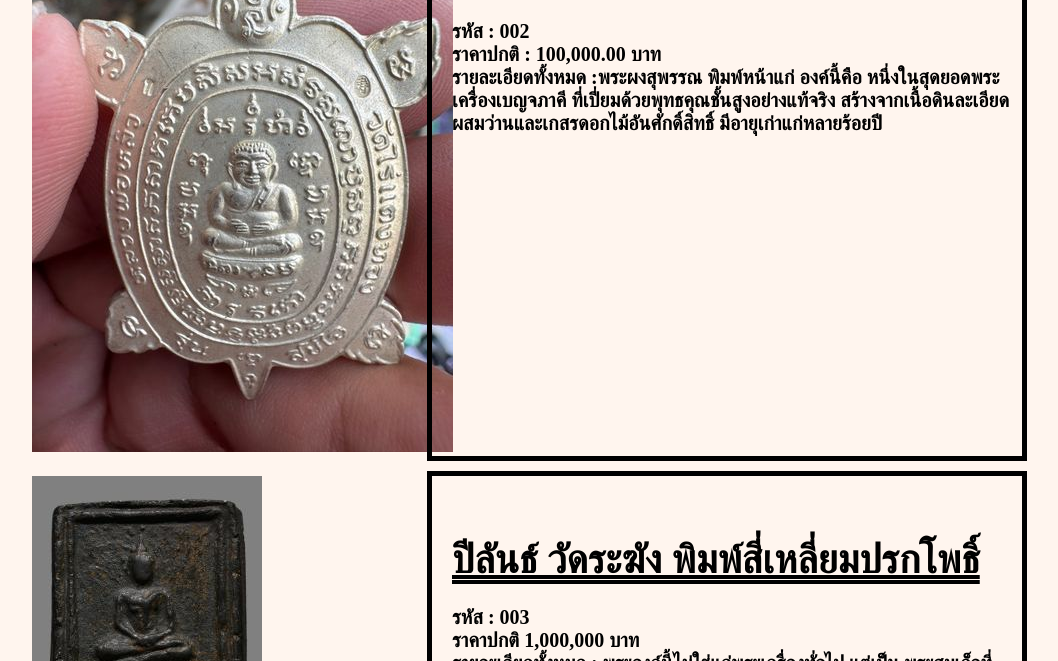
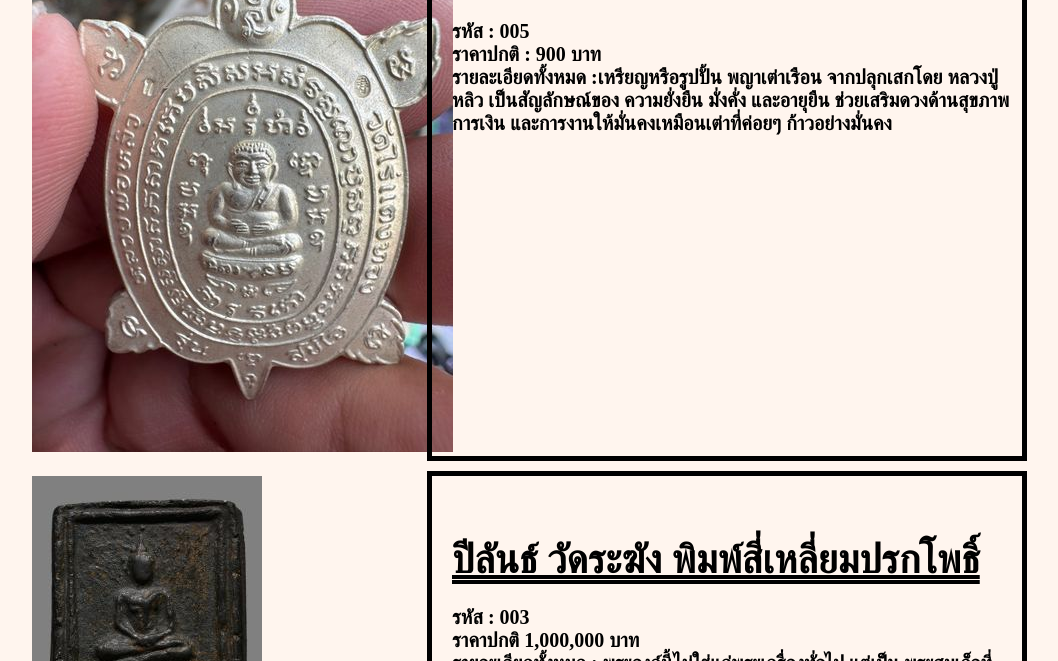
Before and after one commit to Thaiyuth/6809617167_MyShop, a plain HTML site: page my2ndcategory.html in a window 1280 px wide. Shown: the part 664-1325 px from the top of the page, without its empty margins (113-1171 px from the left). Drawn offline with Linux system fonts and the light colour scheme.

Commit message:
Add decsribe product2 category2

```diff
--- a/my2ndcategory.html
+++ b/my2ndcategory.html
@@ -30,11 +30,11 @@
     <div class="head_amulet2">
         พระผงสุพรรณ พิมพ์หน้าแก่
     </div>
-    <br>รหัส : 002
-    <br>ราคาปกติ : 100,000.00 บาท
-    <br>รายละเอียดทั้งหมด :พระผงสุพรรณ พิมพ์หน้าแก่ องค์นี้คือ หนึ่งในสุดยอดพระเครื่องเบญจภาคี
-    ที่เปี่ยมด้วยพุทธคุณชั้นสูงอย่างแท้จริง สร้างจากเนื้อดินละเอียดผสมว่านและเกสรดอกไม้อันศักดิ์สิทธิ์
-    มีอายุเก่าแก่หลายร้อยปี
+    <br>รหัส : 005
+    <br>ราคาปกติ : 900 บาท
+    <br>รายละเอียดทั้งหมด :เหรียญหรือรูปปั้น พญาเต่าเรือน จากปลุกเสกโดย หลวงปู่หลิว เป็นสัญลักษณ์ของ
+    ความยั่งยืน มั่งคั่ง และอายุยืน ช่วยเสริมดวงด้านสุขภาพ การเงิน และการงานให้มั่นคงเหมือนเต่าที่ค่อยๆ
+     ก้าวอย่างมั่นคง
  </div>
   <div class="item">
     <img src="./resources/img/product/ปีลันธ์ วัดระฆัง พิมพ์สี่เหลี่ยมปรกโพธิ์.jpg" alt="รูปภาพปีลันธ์ วัดระฆัง" />
```
